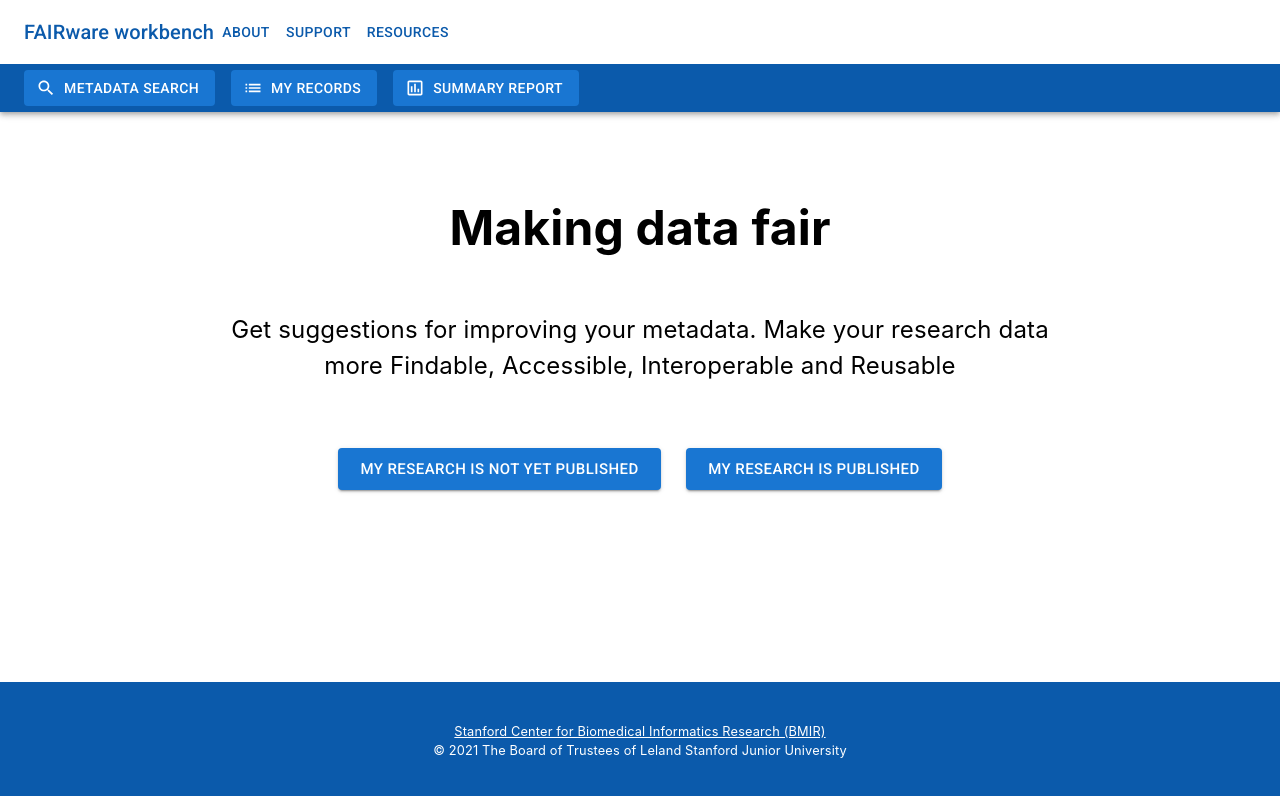
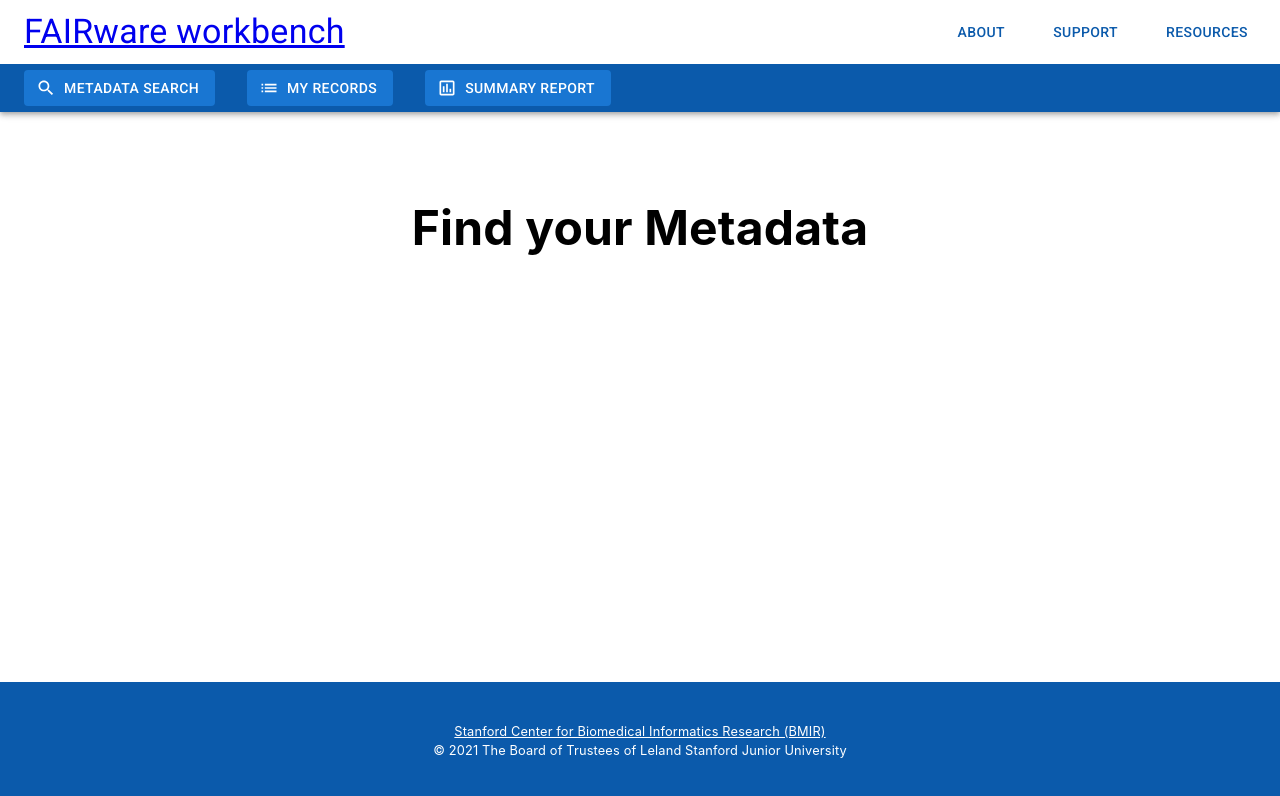
Before and after one commit to metadatacenter/fairware-workbench-ui, a React (Create React App) app: page /FindMetadata in a window 1280 px wide. Shown: the top 796 px of the page. Built offline with nearby package versions, Linux system fonts and the light colour scheme.

Commit message:
Add router and basic navigation

```diff
--- a/src/App.css
+++ b/src/App.css
@@ -28,6 +28,10 @@ h2 {
   color: var(--color2);
 }
 
+#appHeader .logo {
+  flex: 1; /* This element will have the remaining full space given to it */
+}
+
 #appHeader #secondaryToolBar {
   background-color: var(--color2);
   color: var(--color1);
@@ -35,7 +39,7 @@ h2 {
 
 #appContent {
   color: var(--color3);
-  flex: 1; /* This element will have the remaining full space given to it */
+  flex: 1;
 }
 
 #appFooter {
--- a/src/App.js
+++ b/src/App.js
@@ -4,7 +4,10 @@ import CssBaseline from '@mui/material/CssBaseline';
 import AppHeader from "./components/common/AppHeader";
 import AppFooter from "./components/common/AppFooter";
 import StyledEngineProvider from "@mui/material/StyledEngineProvider";
-import Home from "./components/Home";
+import Home from "./components/routes/Home";
+import {BrowserRouter, Route, Routes} from "react-router-dom";
+import ResearchNotPublished from "./components/routes/ResearchNotPublished";
+import FindMetadata from "./components/routes/FindMetadata";
 
 export default function App() {
 
@@ -15,11 +18,13 @@ export default function App() {
         <React.Fragment>
           <CssBaseline/>
           <div id="appWrapper">
-            <AppHeader/>
-            <div id="appContent">
-            <Home/>
-            </div>
-            <AppFooter/>
+            <BrowserRouter>
+              <Routes>
+                <Route path="/" element={<Home/>}/>
+                <Route path="ResearchNotPublished" element={<ResearchNotPublished/>}/>
+                <Route path="FindMetadata" element={<FindMetadata/>}/>
+              </Routes>
+            </BrowserRouter>
           </div>
         </React.Fragment>
       </StyledEngineProvider>
--- a/src/components/Home.js
+++ /dev/null
@@ -1,19 +0,0 @@
-import React from "react";
-import Button from "@mui/material/Button";
-
-export default function Home() {
-
-  return (
-    <>
-      <div className="mainTitle">Making data fair</div>
-      <div className="mainSubtitle">Get suggestions for improving your metadata. Make your research data more Findable,
-        Accessible, Interoperable
-        and Reusable
-      </div>
-      <div id={"mainButtons"}>
-        <Button className={"mainButton"} variant={"contained"} size={"large"}>My research is not yet published</Button>
-        <Button className={"mainButton"} variant={"contained"} size={"large"}>My research is published</Button>
-      </div>
-    </>
-  );
-}
--- a/src/components/common/AppHeader.js
+++ b/src/components/common/AppHeader.js
@@ -2,12 +2,12 @@ import React from "react";
 import AppBar from "@mui/material/AppBar/AppBar";
 import Toolbar from "@mui/material/Toolbar";
 import Typography from "@mui/material/Typography";
-import Box from "@mui/material/Box";
 import Button from "@mui/material/Button";
 import SearchIcon from '@mui/icons-material/Search';
 import ListIcon from '@mui/icons-material/List';
 import AssessmentOutlinedIcon from '@mui/icons-material/AssessmentOutlined';
 import Stack from "@mui/material/Stack";
+import {Link} from 'react-router-dom';
 
 export default function AppHeader() {
 
@@ -15,20 +15,20 @@ export default function AppHeader() {
     <div>
       <AppBar id={"appHeader"} position={"static"}>
         <Toolbar>
-          <Typography variant="h6">
-            FAIRware workbench
-          </Typography>
-          <Box>
+          <Typography component={Link} to="/" className={"logo"} variant="h4">FAIRware workbench</Typography>
+          <Stack direction="row" spacing={4}>
             <Button color="inherit">About</Button>
             <Button color="inherit">Support</Button>
             <Button color="inherit">Resources</Button>
-          </Box>
+          </Stack>
         </Toolbar>
         <Toolbar id={"secondaryToolBar"} variant={"dense"}>
-          <Stack direction="row" spacing={2}>
-            <Button startIcon={<SearchIcon/>} variant={"contained"} size={"medium"} disableElevation>Metadata Search</Button>
+          <Stack direction="row" spacing={4}>
+            <Button component={Link} to="/FindMetadata" startIcon={<SearchIcon/>} variant={"contained"} size={"medium"}
+                    disableElevation>Metadata Search</Button>
             <Button startIcon={<ListIcon/>} variant={"contained"} size={"medium"} disableElevation>My Records</Button>
-            <Button startIcon={<AssessmentOutlinedIcon/>} variant={"contained"} size={"medium"} disableElevation>Summary Report</Button>
+            <Button startIcon={<AssessmentOutlinedIcon/>} variant={"contained"} size={"medium"} disableElevation>Summary
+              Report</Button>
           </Stack>
         </Toolbar>
       </AppBar>
--- /dev/null
+++ b/src/components/routes/FindMetadata.js
@@ -0,0 +1,17 @@
+import React from "react";
+import Button from "@mui/material/Button";
+import AppHeader from "../common/AppHeader";
+import AppFooter from "../common/AppFooter";
+
+export default function FindMetadata() {
+
+  return (
+    <>
+      <AppHeader/>
+      <div id="appContent">
+        <div className="mainTitle">Find your Metadata</div>
+      </div>
+      <AppFooter/>
+    </>
+  );
+}
--- /dev/null
+++ b/src/components/routes/Home.js
@@ -0,0 +1,39 @@
+import React from "react";
+import Button from "@mui/material/Button";
+import {Link} from "react-router-dom";
+import AppHeader from "../common/AppHeader";
+import AppFooter from "../common/AppFooter";
+import StyledEngineProvider from "@mui/material/StyledEngineProvider";
+
+export default function Home() {
+
+  return (
+    <>
+      <AppHeader/>
+      <div id="appContent">
+        <div className="mainTitle">Making data fair</div>
+        <div className="mainSubtitle">Get suggestions for improving your metadata. Make your research data more
+          Findable,
+          Accessible, Interoperable
+          and Reusable
+        </div>
+        <div id={"mainButtons"}>
+          <Button component={Link}
+                  to="/ResearchNotPublished"
+                  className={"mainButton"}
+                  variant={"contained"}
+                  size={"large"}>
+            My research is not yet published</Button>
+          <Button
+            component={Link}
+            to="/FindMetadata"
+            className={"mainButton"}
+            variant={"contained"}
+            size={"large"}>
+            My research is published</Button>
+        </div>
+      </div>
+      <AppFooter/>
+    </>
+  );
+}
--- /dev/null
+++ b/src/components/routes/ResearchNotPublished.js
@@ -0,0 +1,25 @@
+import React from "react";
+import Button from "@mui/material/Button";
+import AppFooter from "../common/AppFooter";
+import AppHeader from "../common/AppHeader";
+
+export default function ResearchNotPublished() {
+
+  return (
+    <>
+      <AppHeader/>
+      <div id="appContent">
+        <div className="mainTitle">Research not published</div>
+        <div className="mainSubtitle">Get suggestions for improving your metadata. Make your research data more
+          Findable,
+          Accessible, Interoperable
+          and Reusable
+        </div>
+        <div id={"mainButtons"}>
+
+        </div>
+      </div>
+      <AppFooter/>
+    </>
+  );
+}
--- a/src/index.js
+++ b/src/index.js
@@ -2,7 +2,9 @@ import React from 'react';
 import ReactDOM from 'react-dom';
 import './index.css';
 import App from './App';
+import {BrowserRouter, Routes, Route} from "react-router-dom";
 import reportWebVitals from './reportWebVitals';
+import ResearchNotPublished from "./components/routes/ResearchNotPublished";
 
 ReactDOM.render(
   <React.StrictMode>
```
Also changed, not shown: src/components/common/ResearchNotPublishedHome.js (deleted, +0 -19 lines).
